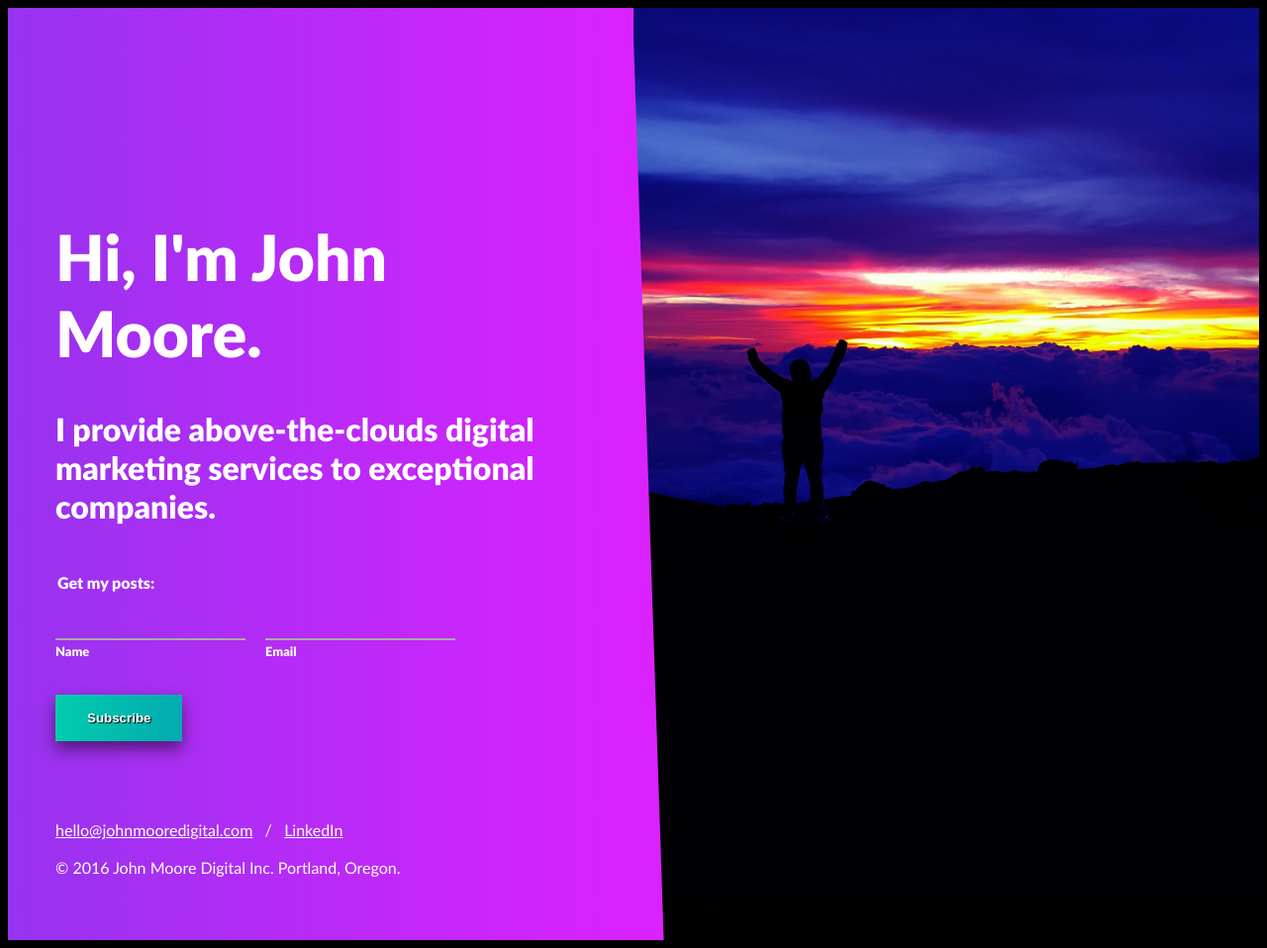
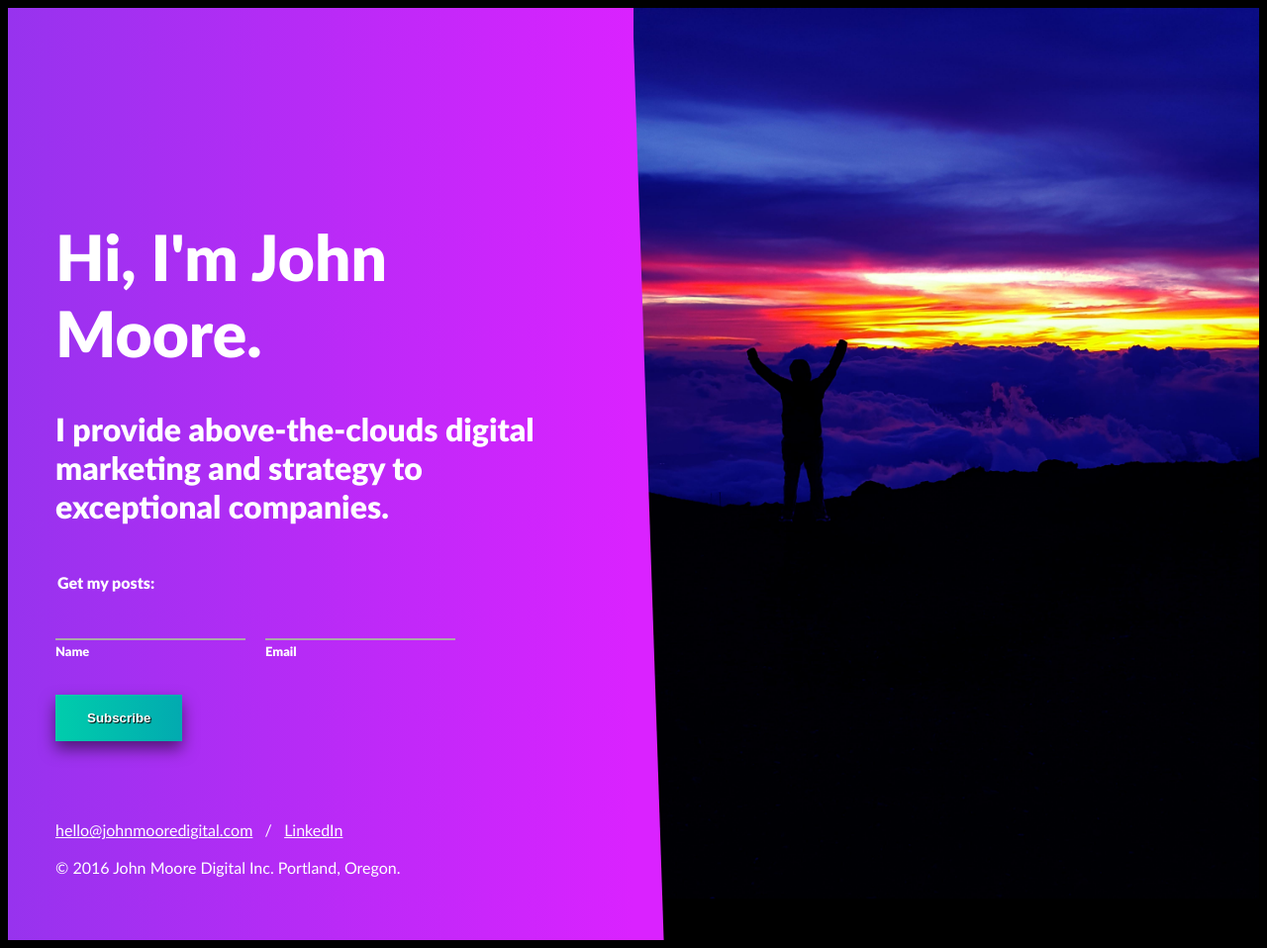
Before and after one commit to jomoweb/jomoweb.github.io, a Jekyll site: the page built from index.html, in a window 1280 px wide. Shown: the whole page at 99% size. Built offline with Jekyll 4.4.1, drawn with Linux system fonts in a browser that asks for light colours.

Commit message:
Changed tagline

```diff
--- a/_layouts/comingsoon.html
+++ b/_layouts/comingsoon.html
@@ -9,7 +9,7 @@
     <meta name="author" content="John Moore">
     <meta name="web_author" content="John Moore Digital Inc.">
     <meta name="copyright" content="John Moore Digital Inc.">
-    <meta name="abstract" content="Above-the-clouds digital marketing services to exceptional companies. Portland, OR based.">
+    <meta name="abstract" content="Above-the-clouds digital marketing and strategy to exceptional companies. Portland, OR based.">
     <meta name="keywords" content="Digital Marketing, Portland, Oregon, Digital Marketing Consultant, User Experience, UX, Website, Web Design, Web Development, Page Speed, Search Engine Optimization, SEO, Google AdWords, Pay Per Click, Cost Per Click, PPC, CPC, Digital Advertising, Remarketing, Social Media Marketing, Conversion Optimization, Google Analytics">
     <!-- OpenGraph Meta Tags -->
     <meta property="fb:app_id" content="1735573436764195">
@@ -309,7 +309,7 @@
 
       <div class="left-wrapper">
 
-        <h1><span>Hi, I'm John Moore.</span><br>I provide above-the-clouds digital marketing services to exceptional companies.</h1>
+        <h1><span>Hi, I'm John Moore.</span><br>I provide above-the-clouds digital marketing and strategy to exceptional companies.</h1>
 
         <form action="https://johnmooredigitalinc.createsend.com/t/d/s/osdht/" method="post" id="subForm">
           <legend>Get my posts:</legend>
```
